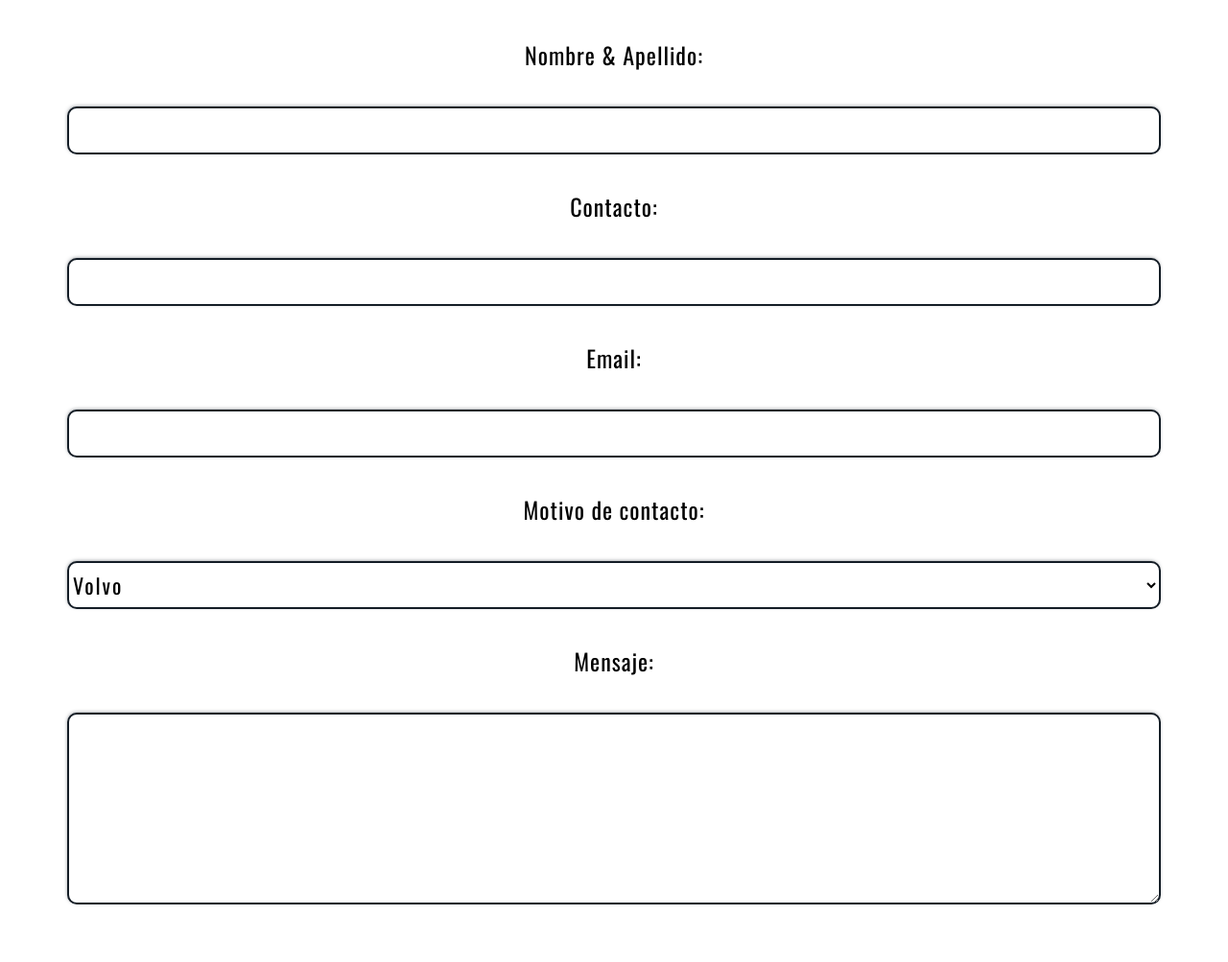
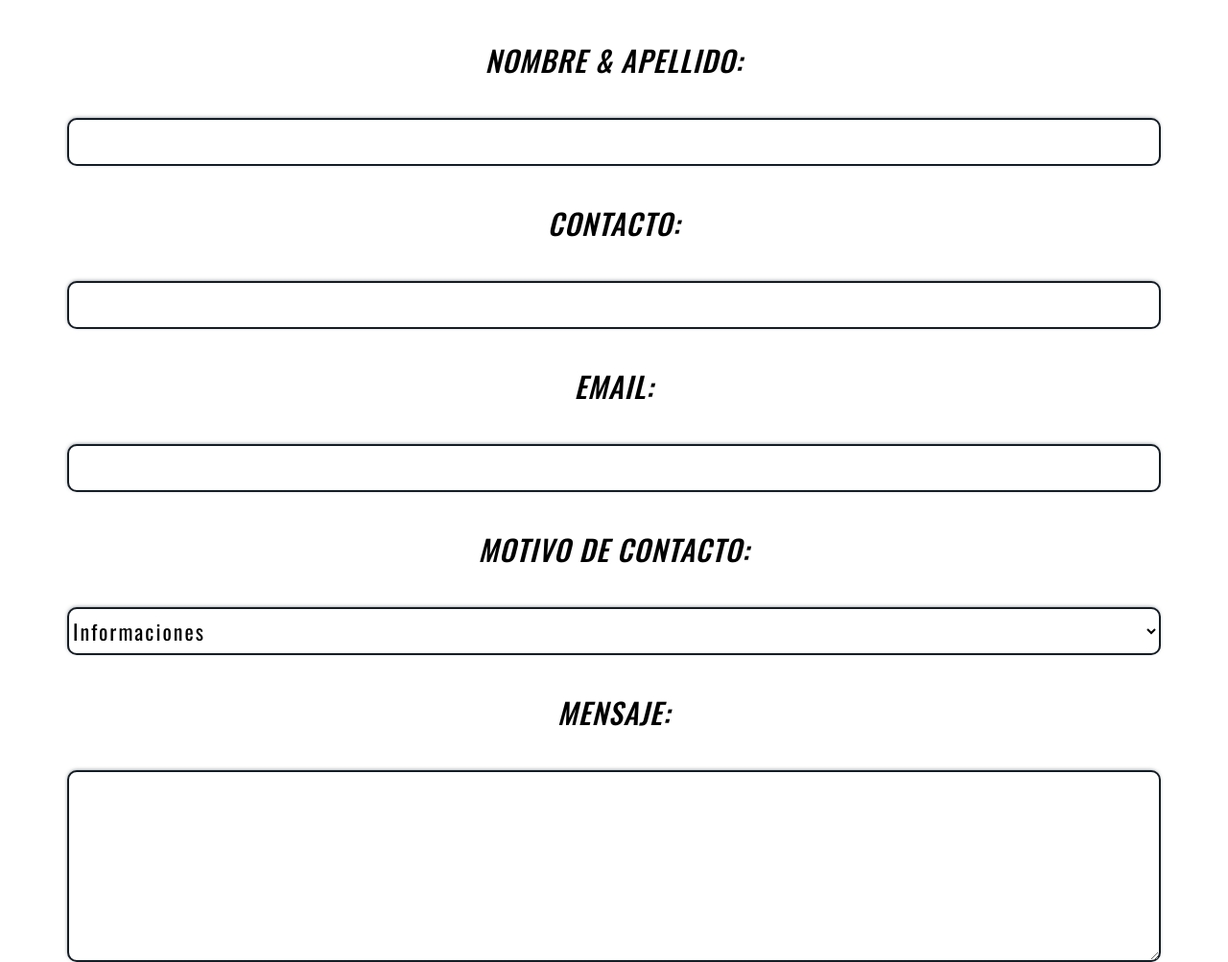
Before and after one commit to javiermata93/ProyectoFinal, a website: page html/contactos.html in a window 1280 px wide. Shown: the part 594-1597 px from the top of the page at 96% size. Drawn offline with nearby package versions, Linux system fonts and the light colour scheme; a web font is replaced by a local one.

Commit message:
Modificaciones form

```diff
--- a/html/contactos.html
+++ b/html/contactos.html
@@ -52,25 +52,27 @@
         <h1 class="animate__animated animate__zoomIn">Contactenos</h1>
     </div>
 
+
+<!--FORMULARIO-->
 <form action="" class="form-contacto">
-<label for="nombreapellido">Nombre & Apellido:</label>
+    <label class="p-form" for="nombreapellido">Nombre & Apellido:</label>
     <input class="caja-texto" type="text" id="nompreapellido">
 
-<label for="contacto">Contacto:</label>
+    <label class="p-form" for="contacto">Contacto:</label>
     <input class="caja-texto" type="number" id="contacto">
 
-<label for="email">Email:</label>
+    <label class="p-form" for="email">Email:</label>
     <input class="caja-texto" type="text" id="email">
 
-<label for="motivoc">Motivo de contacto:</label>
+    <label class="p-form" for="motivoc">Motivo de contacto:</label>
     <select class="caja-texto" id="motivoc">
-    <option value="volvo">Volvo</option>
-    <option value="saab">Saab</option>
-    <option value="mercedes">Mercedes</option>
-    <option value="audi">Audi</option>
+        <option value="info">Informaciones</option>
+        <option value="repu">Pedido de repuestos</option>
+        <option value="rec">Reclamaciones</option>
+        <option value="repara">Marcar reparacion</option>
     </select>
 
-<label for="mensaje">Mensaje:</label>
+    <label class="p-form" for="mensaje">Mensaje:</label>
     <textarea class="caja-msj" id="mensaje"></textarea>
 
 
@@ -78,8 +80,6 @@
         <input data-aos="zoom-in" class="form-button" type="submit" value="Enviar mensaje">
         <input data-aos="zoom-in" class="form-button" type="reset" value="Eliminar">
     </div>
-
-
 </form>
 </section>
 
--- a/scss/_base.scss
+++ b/scss/_base.scss
@@ -19,6 +19,13 @@ p, label{
     letter-spacing: 1px;
     font-weight: 400;
     padding: 30px;
+}
+
+.p-form{
+    font-size: 30px;
+    font-weight: 500;
+    text-transform: uppercase;
+    font-style: italic;
 }
 
 @mixin titulos($fw, $color, $ls, $size, $ts){
```
Also changed, not shown: css/style.css. Lines whose indentation alone changed are shown as unchanged.
